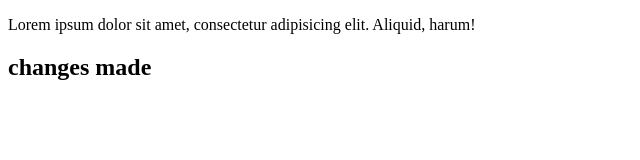
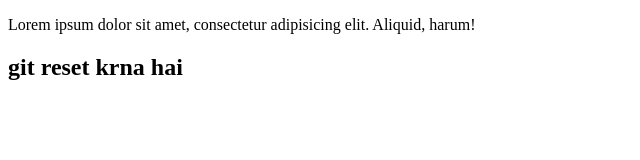
Before and after one commit to lazybum09/gitv-9, a plain HTML site: page index.html in a window 1280 px wide. Shown: the whole page, without its empty margins (0-640 px from the left). Drawn offline with Linux system fonts and the light colour scheme.

Commit message:
git reset krna hai

```diff
--- a/index.html
+++ b/index.html
@@ -7,7 +7,6 @@
 </head>
 <body>
     <p>Lorem ipsum dolor sit amet, consectetur adipisicing elit. Aliquid, harum!</p>
-    <h2>changes made</h2>
-
+    <h2>git reset krna hai</h2>
 </body>
 </html>
```
